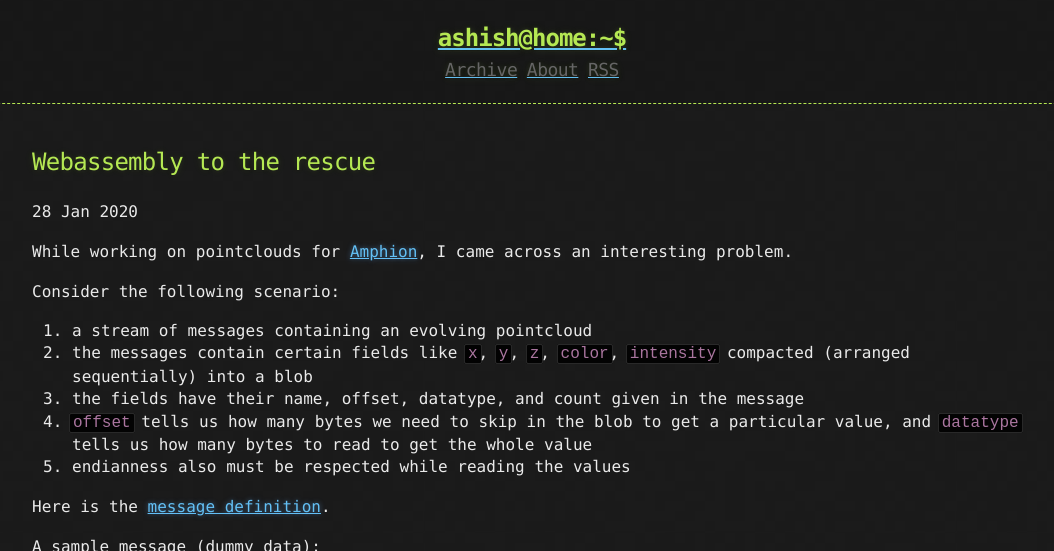
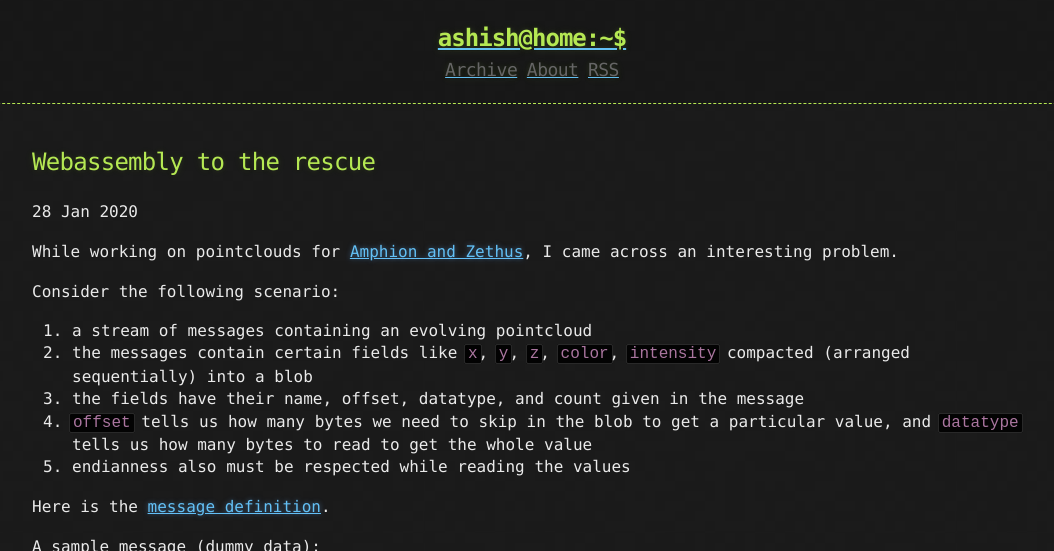
Before and after one commit to tocttou/tocttou.github.io, a Jekyll site: the page built from _posts/2020-01-28-awesome-wasm.md, in a window 1280 px wide and 900 px high, cut to the strip 0-551 px from the top of the window. Shown: the whole strip, without its empty margins (108-1162 px from the left). Built offline with Jekyll 4.4.1, drawn with Linux system fonts in a browser that asks for light colours; nearby versions of some CDN libraries; comment, search, counter and statistics services are not loaded.

Commit message:
Update 2020-01-28-awesome-wasm.md

```diff
--- a/_posts/2020-01-28-awesome-wasm.md
+++ b/_posts/2020-01-28-awesome-wasm.md
@@ -3,7 +3,7 @@ title: Webassembly to the rescue
 published: true
 ---
 
-While working on pointclouds for [Amphion](https://github.com/rapyuta-robotics/amphion), I came across an interesting problem.
+While working on pointclouds for [Amphion and Zethus](https://ashishchaudhary.in/amphion-zethus), I came across an interesting problem.
 
 Consider the following scenario:
 1. a stream of messages containing an evolving pointcloud
```
